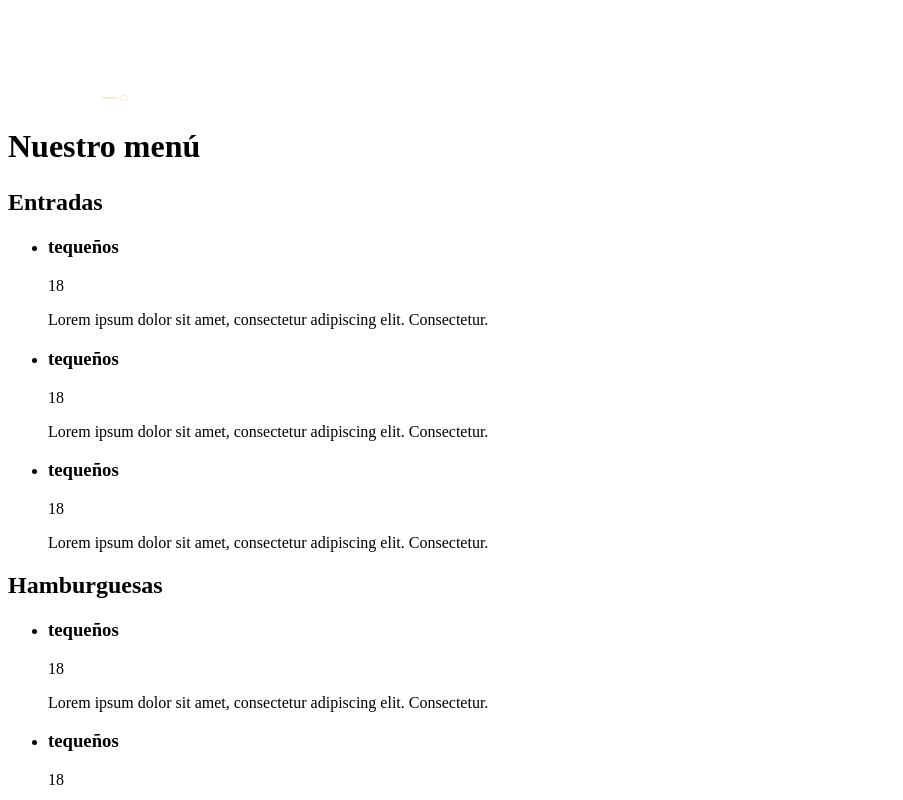
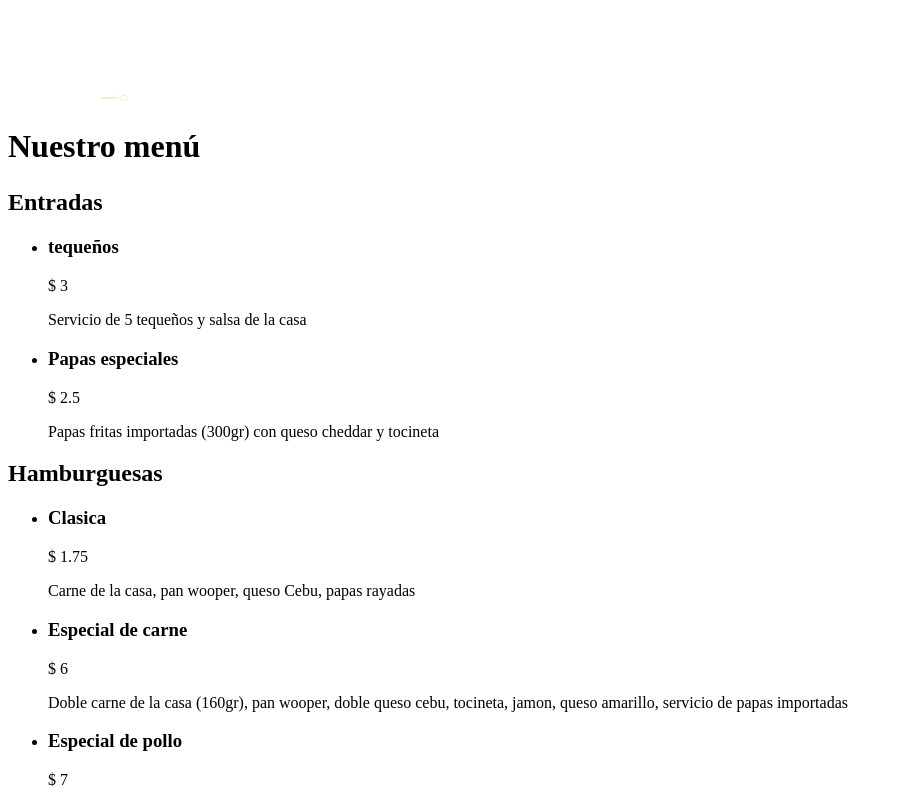
Before and after one commit to diegonzs/smokey-house-web, a Next.js app: page /menu in a window 1280 px wide. Shown: the top 800 px of the page, without its empty margins (0-903 px from the left). Built offline with nearby package versions, Linux system fonts and the light colour scheme.

Commit message:
menu changes

```diff
--- a/components/haeder/header.tsx
+++ b/components/haeder/header.tsx
@@ -4,7 +4,7 @@ export const Header = () => {
   return (
     <header className="w-full bg-black h-20 z-20 flex justify-center">
       <div className="max-w-[1680px] flex w-full justify-center">
-        <img src="/brand/logo.svg" alt="React Logo" className="ml-5" />
+        <img src="/brand/logo.svg" alt="React Logo" className="ml-5 mt-5" />
         {/* <div
           className="flex justify-center w-full items-center"
           style={{ gridColumn: "1 / -1", justifySelf: "center" }}
--- a/components/menu/menu-section/menu-section.tsx
+++ b/components/menu/menu-section/menu-section.tsx
@@ -23,7 +23,7 @@ export const MenuSection: React.FC<MenuSectionProps> = ({
               <h3 className="text-base text-primary font-bold uppercase">
                 {elem.name}
               </h3>
-              <p className="text-base text-primary font-bold">{elem.price}</p>
+              <p className="text-base text-primary font-bold">$ {elem.price}</p>
             </div>
             <p className="mb-5 text-white text-sm">{elem.description}</p>
             <div className="border border-[#EFE3B5] mb-0.5"></div>
--- a/pages/menu.tsx
+++ b/pages/menu.tsx
@@ -10,21 +10,14 @@ const menuData = [
     food: [
       {
         name: "tequeños",
-        description:
-          "Lorem ipsum dolor sit amet, consectetur adipiscing elit. Consectetur.",
-        price: 18,
+        description: "Servicio de 5 tequeños y salsa de la casa",
+        price: 3,
       },
       {
-        name: "tequeños",
+        name: "Papas especiales",
         description:
-          "Lorem ipsum dolor sit amet, consectetur adipiscing elit. Consectetur.",
-        price: 18,
-      },
-      {
-        name: "tequeños",
-        description:
-          "Lorem ipsum dolor sit amet, consectetur adipiscing elit. Consectetur.",
-        price: 18,
+          "Papas fritas importadas (300gr) con queso cheddar y tocineta",
+        price: 2.5,
       },
     ],
   },
@@ -32,71 +25,82 @@ const menuData = [
     sectionTitle: "Hamburguesas",
     food: [
       {
-        name: "tequeños",
-        description:
-          "Lorem ipsum dolor sit amet, consectetur adipiscing elit. Consectetur.",
-        price: 18,
+        name: "Clasica",
+        description: "Carne de la casa, pan wooper, queso Cebu, papas rayadas",
+        price: 1.75,
       },
       {
-        name: "tequeños",
+        name: "Especial de carne",
         description:
-          "Lorem ipsum dolor sit amet, consectetur adipiscing elit. Consectetur.",
-        price: 18,
+          "Doble carne de la casa (160gr), pan wooper, doble queso cebu, tocineta, jamon, queso amarillo, servicio de papas importadas",
+        price: 6,
+      },
+      {
+        name: "Especial de pollo",
+        description:
+          "Pollo de la casa, pan wooper, doble queso cebu, tocineta, jamon, queso amarillo, servicio de papas importadas",
+        price: 7,
+      },
+      {
+        name: "Pollo crispy",
+        description:
+          "Pollo crispy de la casa, pan wooper, queso cebu, tocineta, jamon, doble queso amarillo, servicio de papas importadas",
+        price: 6.5,
       },
     ],
   },
-  {
-    sectionTitle: "Hot dogs",
-    food: [
-      {
-        name: "tequeños",
-        description:
-          "Lorem ipsum dolor sit amet, consectetur adipiscing elit. Consectetur.",
-        price: 18,
-      },
-      {
-        name: "tequeños",
-        description:
-          "Lorem ipsum dolor sit amet, consectetur adipiscing elit. Consectetur.",
-        price: 18,
-      },
-      {
-        name: "tequeños",
-        description:
-          "Lorem ipsum dolor sit amet, consectetur adipiscing elit. Consectetur.",
-        price: 18,
-      },
-      {
-        name: "tequeños",
-        description:
-          "Lorem ipsum dolor sit amet, consectetur adipiscing elit. Consectetur.",
-        price: 18,
-      },
-      {
-        name: "tequeños",
-        description:
-          "Lorem ipsum dolor sit amet, consectetur adipiscing elit. Consectetur.",
-        price: 18,
-      },
-    ],
-  },
-  {
-    sectionTitle: "Ensaladas",
-    food: [
-      {
-        name: "tequeños",
-        description:
-          "Lorem ipsum dolor sit amet, consectetur adipiscing elit. Consectetur.",
-        price: 18,
-      },
-      {
-        name: "tequeños",
-        description:
-          "Lorem ipsum dolor sit amet, consectetur adipiscing elit. Consectetur.",
-        price: 18,
-      },
-    ],
-  },
+  // {
+  //   sectionTitle: "Hot dogs",
+  //   food: [
+  //     {
+  //       name: "tequeños",
+  //       description:
+  //         "Lorem ipsum dolor sit amet, consectetur adipiscing elit. Consectetur.",
+  //       price: 18,
+  //     },
+  //     {
+  //       name: "tequeños",
+  //       description:
+  //         "Lorem ipsum dolor sit amet, consectetur adipiscing elit. Consectetur.",
+  //       price: 18,
+  //     },
+  //     {
+  //       name: "tequeños",
+  //       description:
+  //         "Lorem ipsum dolor sit amet, consectetur adipiscing elit. Consectetur.",
+  //       price: 18,
+  //     },
+  //     {
+  //       name: "tequeños",
+  //       description:
+  //         "Lorem ipsum dolor sit amet, consectetur adipiscing elit. Consectetur.",
+  //       price: 18,
+  //     },
+  //     {
+  //       name: "tequeños",
+  //       description:
+  //         "Lorem ipsum dolor sit amet, consectetur adipiscing elit. Consectetur.",
+  //       price: 18,
+  //     },
+  //   ],
+  // },
+  // {
+  //   sectionTitle: "Ensaladas",
+  //   food: [
+  //     {
+  //       name: "tequeños",
+  //       description:
+  //         "Lorem ipsum dolor sit amet, consectetur adipiscing elit. Consectetur.",
+  //       price: 18,
+  //     },
+  //     {
+  //       name: "tequeños",
+  //       description:
+  //         "Lorem ipsum dolor sit amet, consectetur adipiscing elit. Consectetur.",
+  //       price: 18,
+  //     },
+  //   ],
+  // },
 ];
 
 const Menu: NextPage = () => {
```
